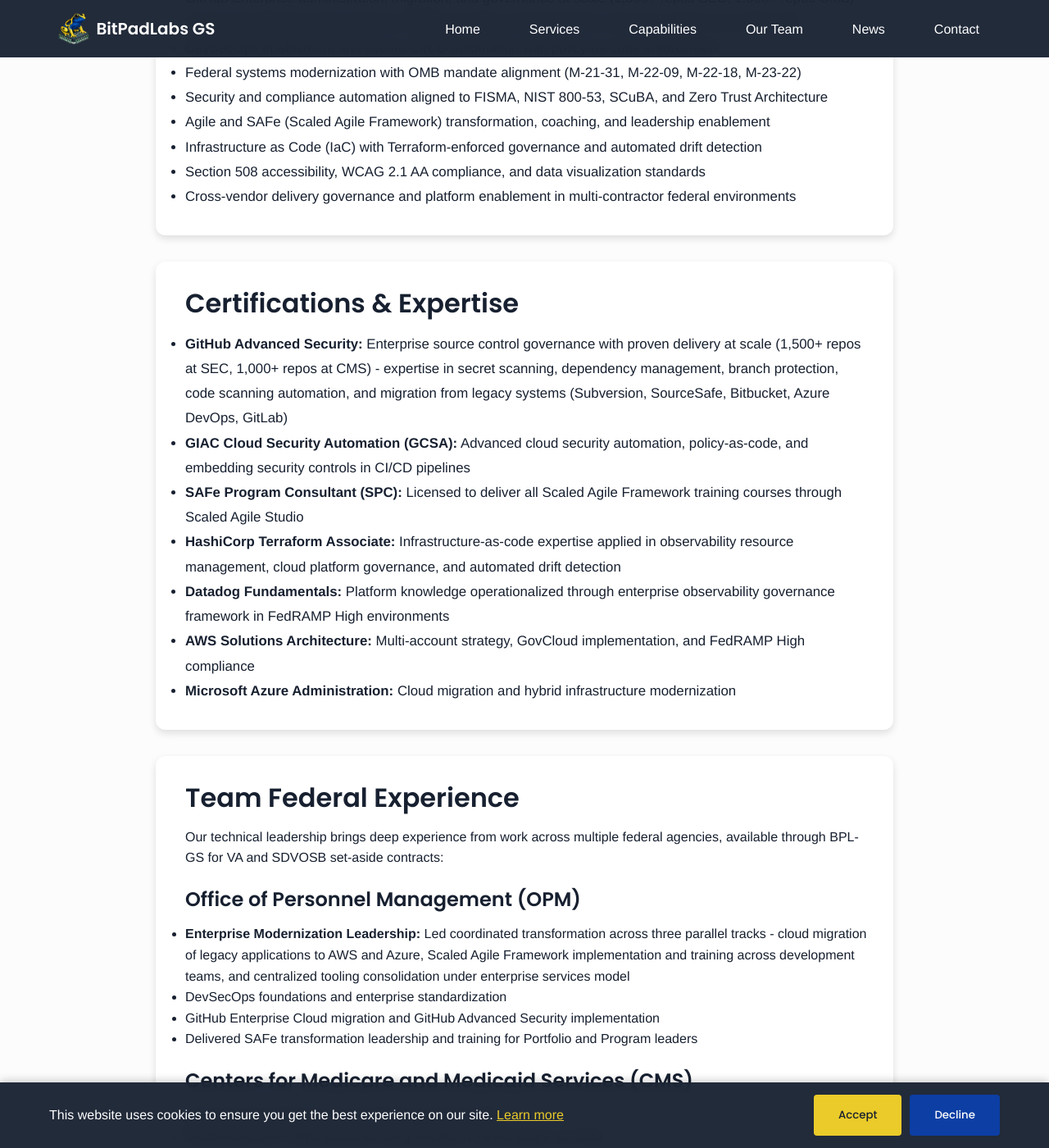
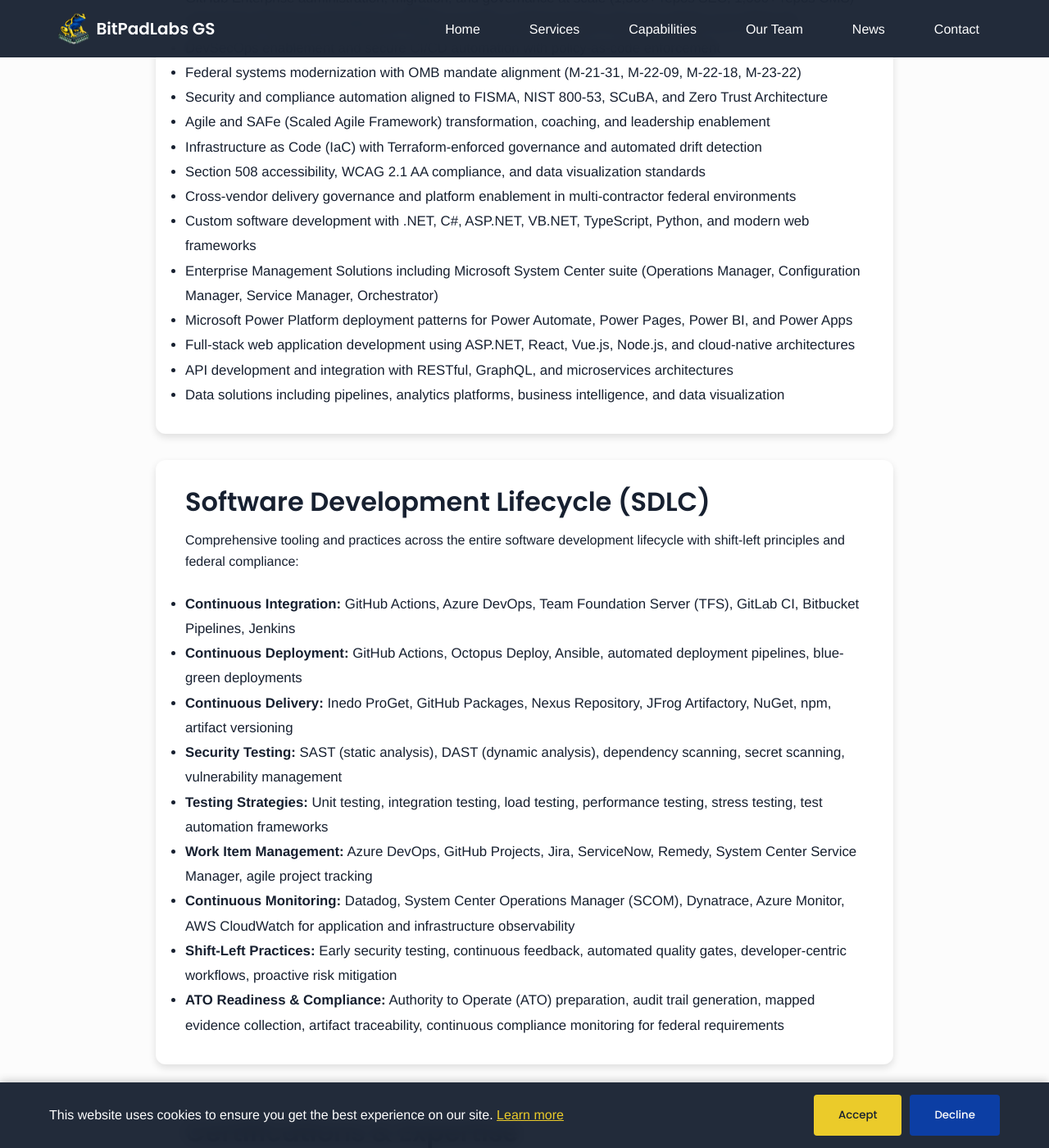
Before and after one commit to BitPadLabs/bitpadlabsgs-site, a Jekyll site: the page built from capabilities.html, in a window 1280 px wide and 1400 px high, scrolled down 789 px. Shown: the whole window at 82% size. Built offline with Jekyll 4.4.1, drawn with Linux system fonts in a browser that asks for light colours; some of the changed text lies outside the part shown.

Commit message:
Expand capabilities with SDLC and tech stack details
Added detailed competencies in custom software development, Microsoft System Center, Power Platform, and modern web frameworks. Introduced a new section outlining Software Development Lifecycle (SDLC) practices, including CI/CD tools, security testing, monitoring, and federal compliance processes.

```diff
--- a/capabilities.html
+++ b/capabilities.html
@@ -21,7 +21,7 @@
         <h2>Core Competencies</h2>
         <ul style="font-size: 1.05rem; line-height: 1.8;">
           <li>Enterprise cloud platform architecture and AWS GovCloud multi-account strategy with NIST 800-53 security baselines</li>
-          <li>Enterprise observability governance and FedRAMP High environment implementation (Datadog, Splunk, Dynatrace)</li>
+          <li>Enterprise observability governance and FedRAMP High environment implementation (Datadog, Splunk, Dynatrace, System Center Operations Manager)</li>
           <li>GitHub Enterprise administration, migration, and governance at scale (1,500+ repos SEC, 1,000+ repos CMS)</li>
           <li>Technology Business Management (TBM) taxonomy implementation and multi-vendor cost attribution</li>
           <li>DevSecOps enablement and secure CI/CD automation with policy-as-code enforcement</li>
@@ -31,6 +31,28 @@
           <li>Infrastructure as Code (IaC) with Terraform-enforced governance and automated drift detection</li>
           <li>Section 508 accessibility, WCAG 2.1 AA compliance, and data visualization standards</li>
           <li>Cross-vendor delivery governance and platform enablement in multi-contractor federal environments</li>
+          <li>Custom software development with .NET, C#, ASP.NET, VB.NET, TypeScript, Python, and modern web frameworks</li>
+          <li>Enterprise Management Solutions including Microsoft System Center suite (Operations Manager, Configuration Manager, Service Manager, Orchestrator)</li>
+          <li>Microsoft Power Platform deployment patterns for Power Automate, Power Pages, Power BI, and Power Apps</li>
+          <li>Full-stack web application development using ASP.NET, React, Vue.js, Node.js, and cloud-native architectures</li>
+          <li>API development and integration with RESTful, GraphQL, and microservices architectures</li>
+          <li>Data solutions including pipelines, analytics platforms, business intelligence, and data visualization</li>
+        </ul>
+      </div>
+
+      <div class="content-block card" style="padding: 2rem; margin-bottom: 2rem;">
+        <h2>Software Development Lifecycle (SDLC)</h2>
+        <p style="margin-bottom: 1.5rem;">Comprehensive tooling and practices across the entire software development lifecycle with shift-left principles and federal compliance:</p>
+        <ul style="font-size: 1.05rem; line-height: 1.8;">
+          <li><strong>Continuous Integration:</strong> GitHub Actions, Azure DevOps, Team Foundation Server (TFS), GitLab CI, Bitbucket Pipelines, Jenkins</li>
+          <li><strong>Continuous Deployment:</strong> GitHub Actions, Octopus Deploy, Ansible, automated deployment pipelines, blue-green deployments</li>
+          <li><strong>Continuous Delivery:</strong> Inedo ProGet, GitHub Packages, Nexus Repository, JFrog Artifactory, NuGet, npm, artifact versioning</li>
+          <li><strong>Security Testing:</strong> SAST (static analysis), DAST (dynamic analysis), dependency scanning, secret scanning, vulnerability management</li>
+          <li><strong>Testing Strategies:</strong> Unit testing, integration testing, load testing, performance testing, stress testing, test automation frameworks</li>
+          <li><strong>Work Item Management:</strong> Azure DevOps, GitHub Projects, Jira, ServiceNow, Remedy, System Center Service Manager, agile project tracking</li>
+          <li><strong>Continuous Monitoring:</strong> Datadog, System Center Operations Manager (SCOM), Dynatrace, Azure Monitor, AWS CloudWatch for application and infrastructure observability</li>
+          <li><strong>Shift-Left Practices:</strong> Early security testing, continuous feedback, automated quality gates, developer-centric workflows, proactive risk mitigation</li>
+          <li><strong>ATO Readiness & Compliance:</strong> Authority to Operate (ATO) preparation, audit trail generation, mapped evidence collection, artifact traceability, continuous compliance monitoring for federal requirements</li>
         </ul>
       </div>
 
```
